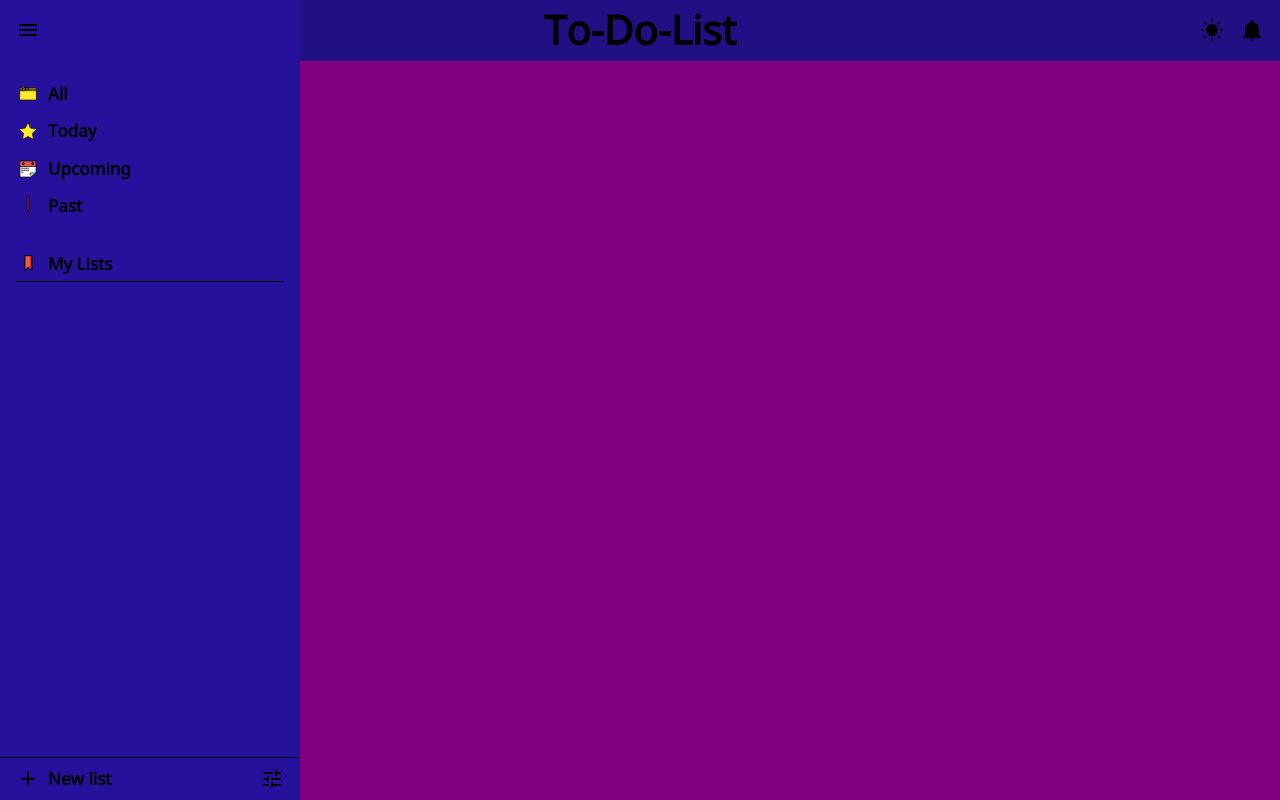
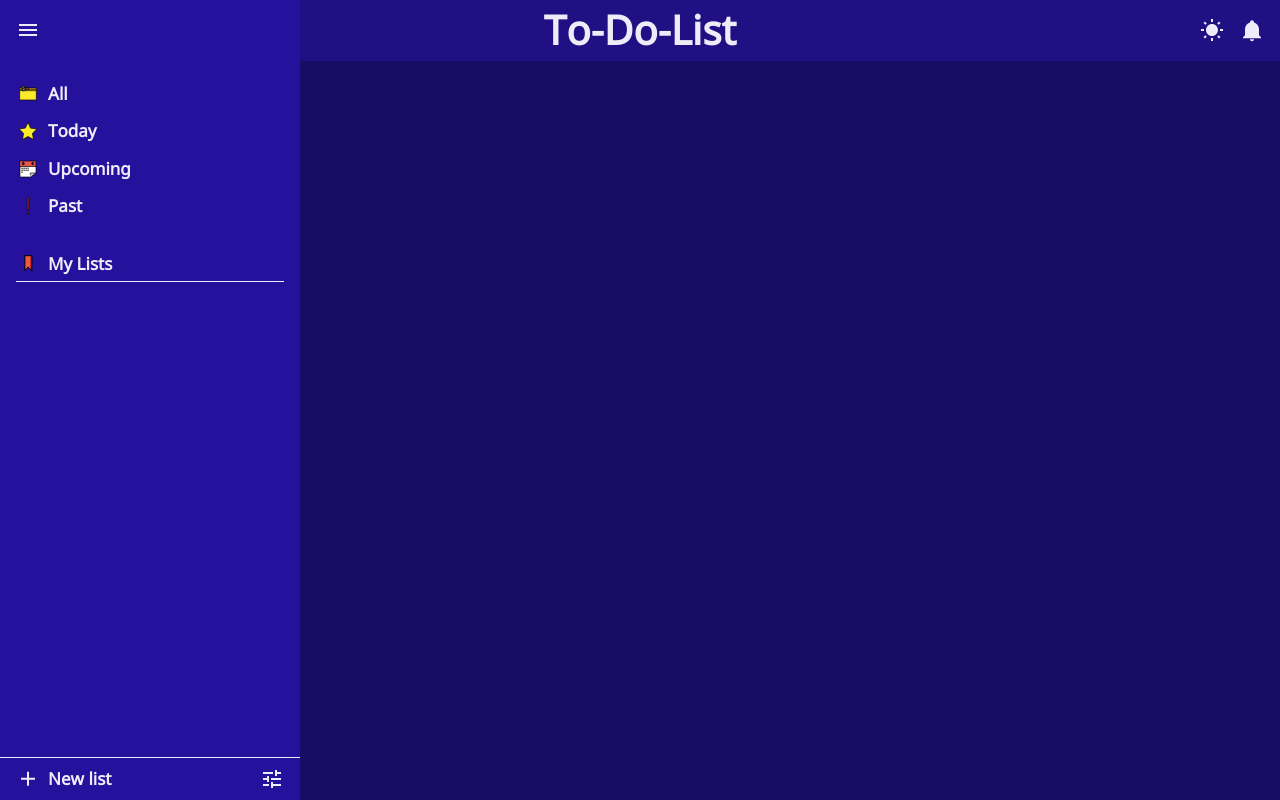
Before and after one commit to JoseBarron12/to-do-list, a website built with webpack: page src/template.html in a window 1280 px wide. Both pictures are taken after a click on the icon 28 px from the left and 30 px from the top of the page. Built offline with nearby package versions, Linux system fonts and the light colour scheme.

Commit message:
Update page color palette
Page colors no longer look disjointed and random
and now match each other creating a cohesive theme.

```diff
--- a/src/styles.css
+++ b/src/styles.css
@@ -79,6 +79,11 @@ small {font-size: 0.600rem; /* 9.6px */}
 
 body {
   font-family: "Noto Sans Osage";
+  color: var(--text);
+}
+
+svg {
+  fill: var(--text)
 }
 
 header {
@@ -157,10 +162,11 @@ nav > button, .sidebar-options > button{
   align-items: center;
   gap: 8px;
   padding: 4px 0px;
+  color: var(--text);
 }
 
 nav > button {
-  border-bottom: 1px solid black;
+  border-bottom: 1px solid var(--text);
 }
 
 .sidebar-options {
@@ -191,7 +197,7 @@ nav > button {
   justify-content: space-between;
   align-items: center;
   padding: 8px 16px;
-  border-top: 1px solid black;
+  border-top: 1px solid var(--text);
 }
 
 .add {
@@ -202,5 +208,5 @@ nav > button {
 .main-content{
   width: 100%;
   height: 100%;
-  background-color: purple;
+  background-color: var(--background);
 }
```
